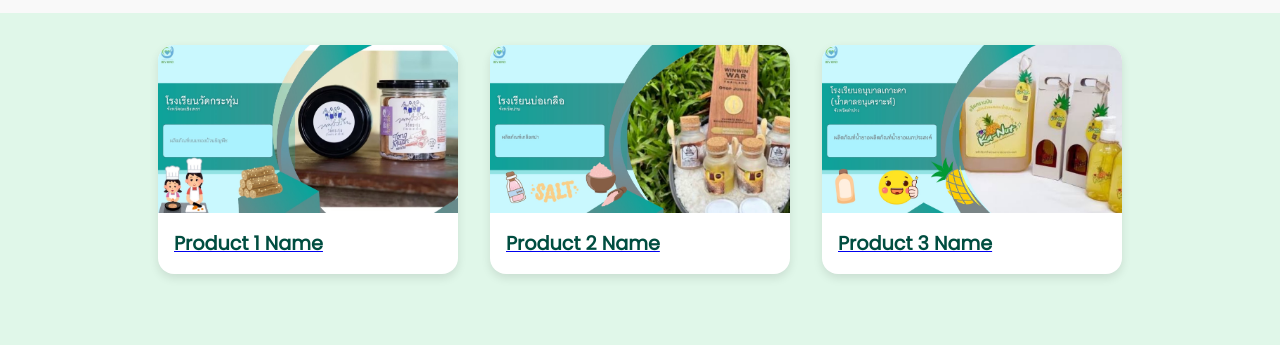
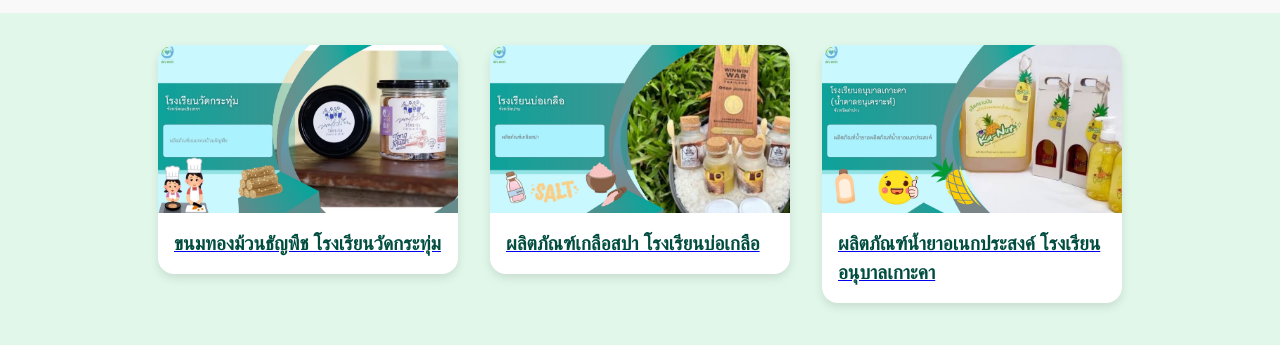
Before and after one commit to Atthavut/bevkind, a plain HTML site: page BevKind V2/products.html in a window 1280 px wide. Shown: the part 101-446 px from the top of the page. Drawn offline with Linux system fonts and the light colour scheme.

Commit message:
Update products.html

```diff
--- a/BevKind V2/products.html
+++ b/BevKind V2/products.html
@@ -106,19 +106,19 @@
   <a href="product1.html">
     <div class="product-card">
       <img src="images/product1.jpg" alt="Product 1">
-      <h2>Product 1 Name</h2>
+      <h2>ขนมทองม้วนธัญพืช โรงเรียนวัดกระทุ่ม</h2>
     </div>
   </a>
   <a href="product2.html">
     <div class="product-card">
       <img src="images/product2.jpg" alt="Product 2">
-      <h2>Product 2 Name</h2>
+      <h2>ผลิตภัณฑ์เกลือสปา โรงเรียนบ่อเกลือ</h2>
     </div>
   </a>
   <a href="product3.html">
     <div class="product-card">
       <img src="images/product3.jpg" alt="Product 3">
-      <h2>Product 3 Name</h2>
+      <h2>ผลิตภัณฑ์น้ำยาอเนกประสงค์ โรงเรียนอนุบาลเกาะคา</h2>
     </div>
   </a>
 </div>
```
